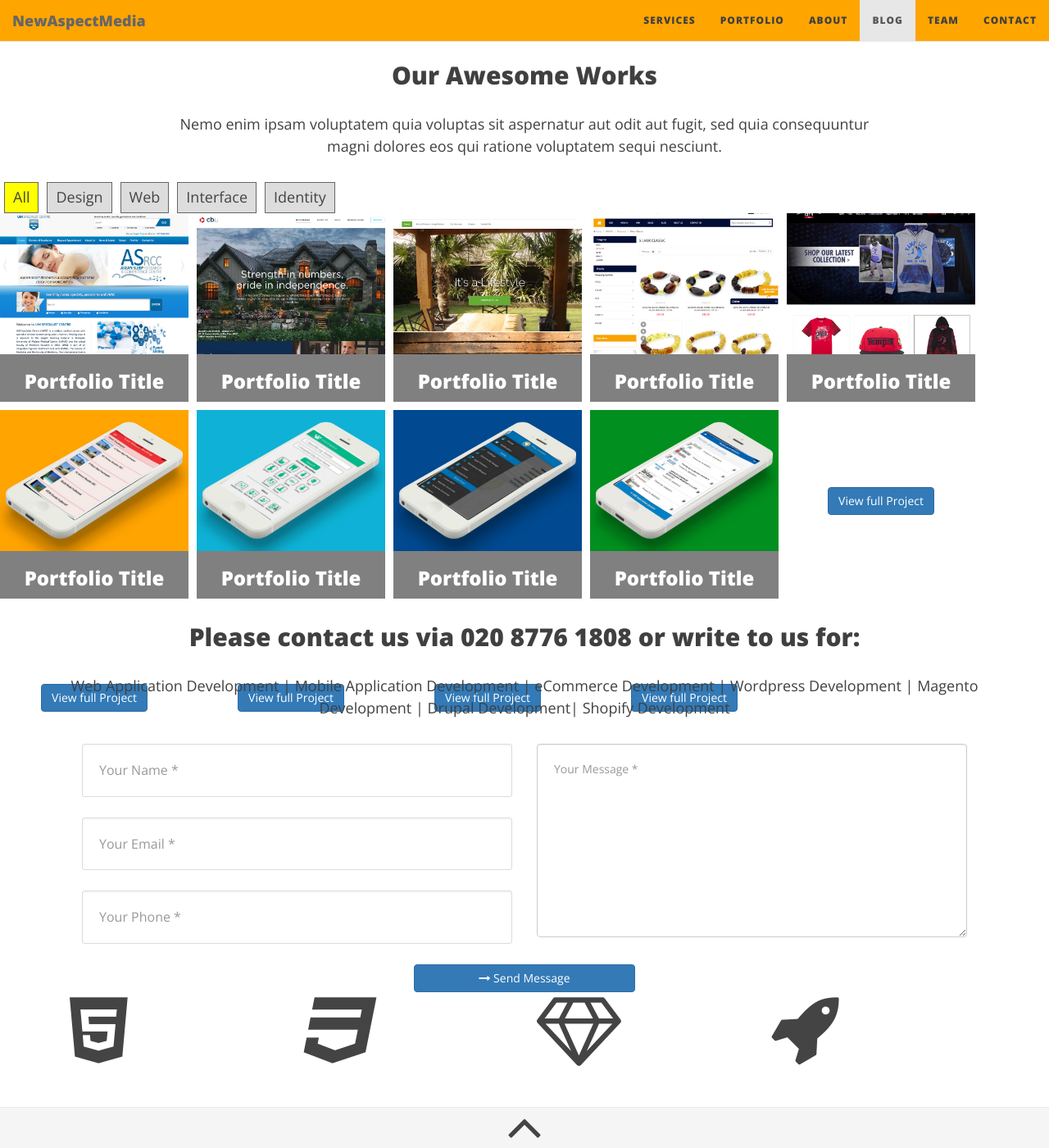
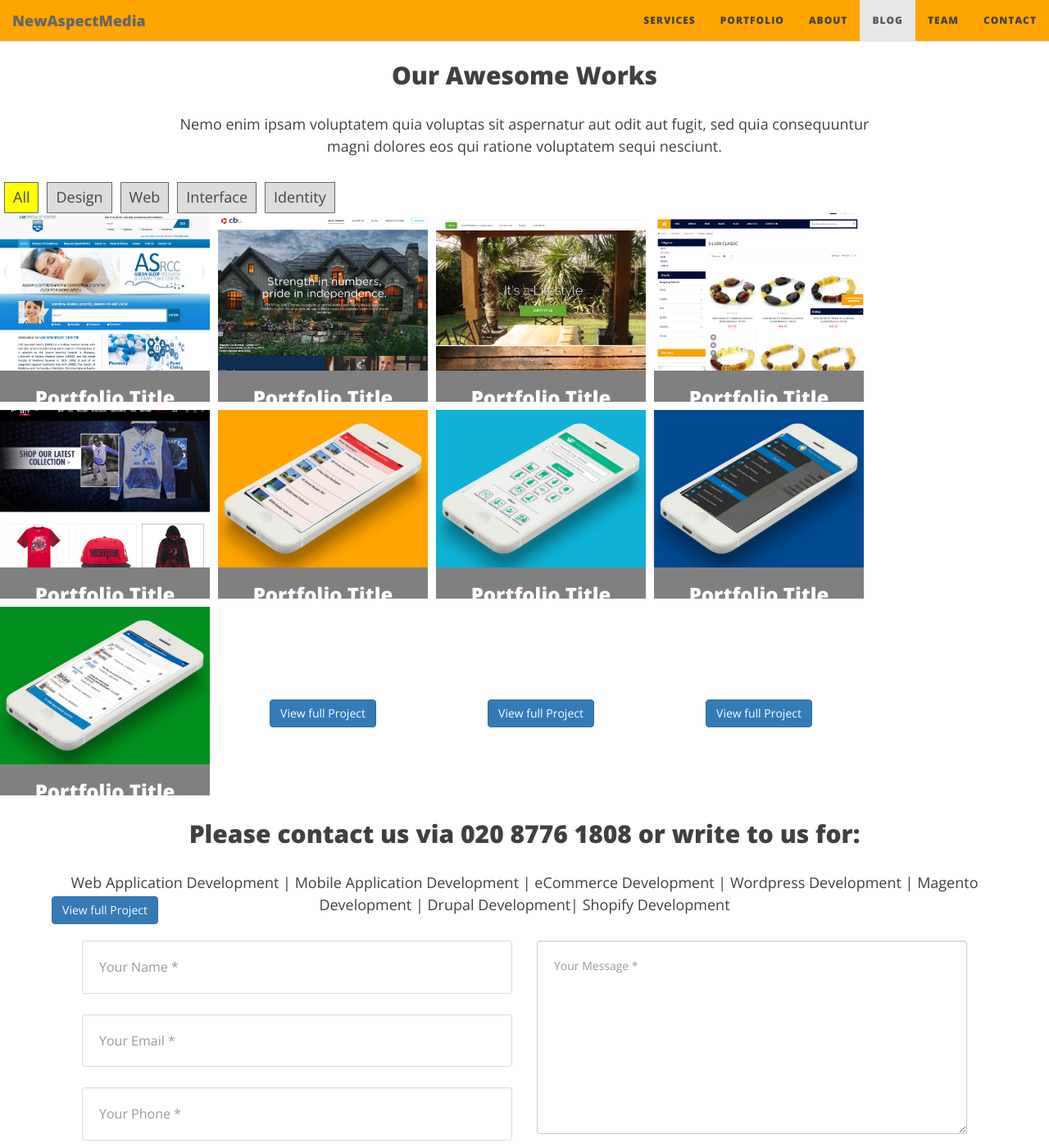
Before and after one commit to newmedia77/appxnam, a Jekyll site: the page built from index.html, in a window 1280 px wide and 1400 px high, scrolled down 3529 px. Shown: the whole window at 82% size. Built offline with Jekyll 4.4.1, drawn with Linux system fonts in a browser that asks for light colours; nearby versions of some CDN libraries; the list of posts is cut into pages by our own code.

Commit message:
andreas
port width

```diff
--- a/css/style.css
+++ b/css/style.css
@@ -621,7 +621,7 @@
 #filter a.active {background: yellow;}
 
 #grid {clear: both; position: relative}
-.portfolio-item {width: 230px; height: 230px; background: grey; float: left; margin-right: 10px; margin-bottom: 10px; color: #fff; font-size: 60px; text-align: center; line-height: 230px; cursor: default;}
+.portfolio-item {width: 20%; height: 230px; background: grey; float: left; margin-right: 10px; margin-bottom: 10px; color: #fff; font-size: 60px; text-align: center; line-height: 230px; cursor: default;}
 
 
 /* =-=-=-=-=-=-= Case study section =-=-=-=-=-=-= */
```
